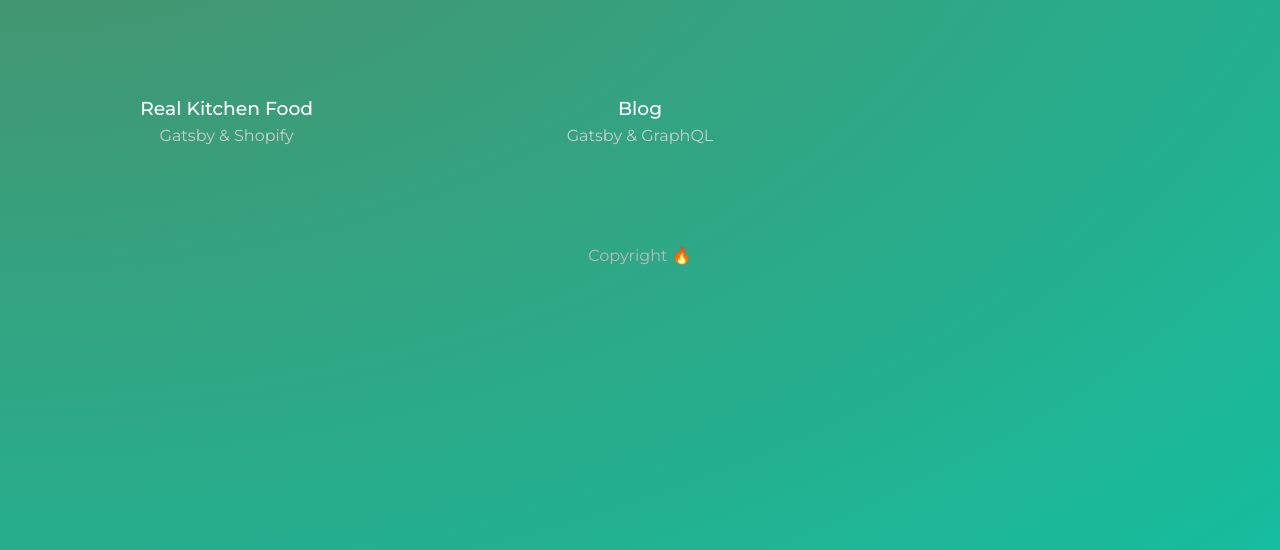
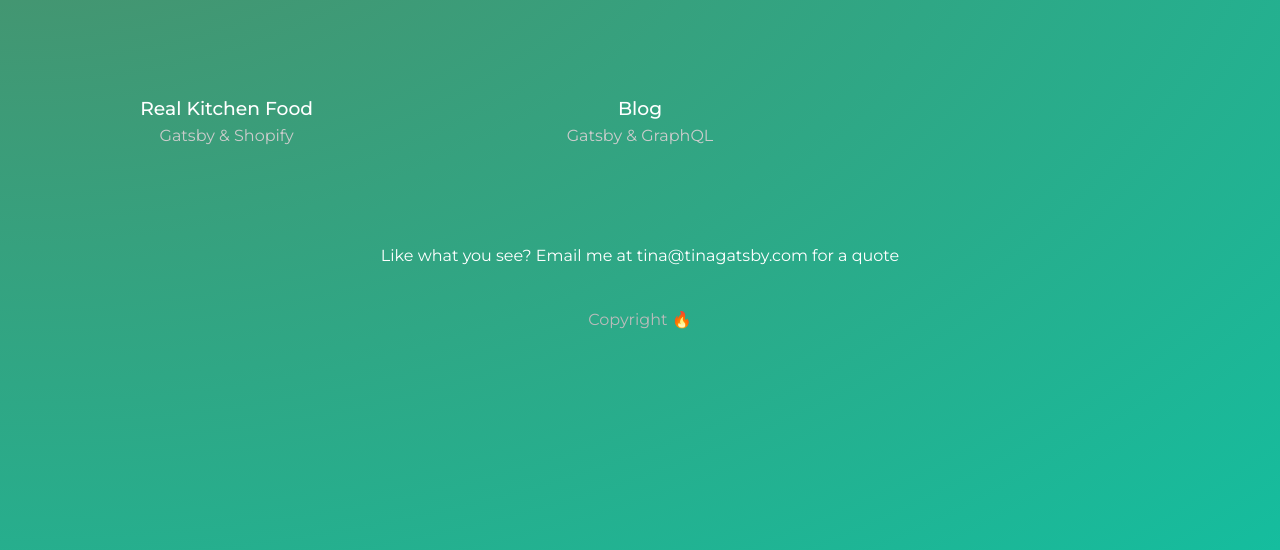
Before and after one commit to tinahmgao/gatsby-demo, a Gatsby site: page /projects in a window 1280 px wide. Shown: the part 250-800 px from the top of the page. Built offline with nearby package versions, Linux system fonts and the light colour scheme; Gatsby itself is replaced by a stand-in of ours.

Commit message:
graphql - multiple queries

```diff
--- a/src/pages/projects/index.js
+++ b/src/pages/projects/index.js
@@ -4,11 +4,8 @@ import Layout from "../../components/Layout"
 import { portfolio, projects } from "../../styles/page/_projects.module.scss"
 
 export default function Projects({ data }) {
-  const allProjects = data.allMarkdownRemark.nodes
-  console.log(
-    "🌈 ~ file: index.js ~ line 8 ~ Projects ~ allProjects",
-    allProjects
-  )
+  const allProjects = data.projects.nodes
+  const contact = data.contact.siteMetadata.contact
 
   return (
     <Layout>
@@ -25,6 +22,7 @@ export default function Projects({ data }) {
             </Link>
           ))}
         </div>
+        <p>Like what you see? Email me at {contact} for a quote</p>
       </div>
     </Layout>
   )
@@ -34,7 +32,9 @@ export default function Projects({ data }) {
 
 export const query = graphql`
   query ProjectsPages {
-    allMarkdownRemark(sort: { fields: frontmatter___date, order: DESC }) {
+    projects: allMarkdownRemark(
+      sort: { fields: frontmatter___date, order: DESC }
+    ) {
       nodes {
         frontmatter {
           title
@@ -44,5 +44,10 @@ export const query = graphql`
         id
       }
     }
+    contact: site {
+      siteMetadata {
+        contact
+      }
+    }
   }
 `
```
